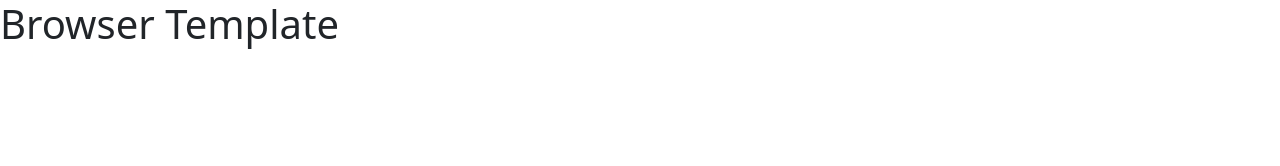
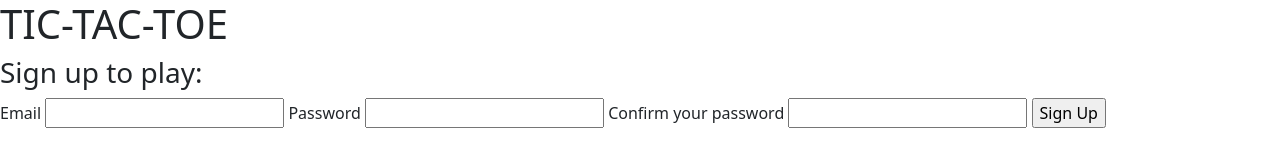
Before and after one commit to n8feldman/game-project-client, a website built with webpack: page index.html in a window 1280 px wide. Built offline with nearby package versions, Linux system fonts and the light colour scheme.

Commit message:
Sign up form done, basic event handler implemented.

```diff
--- a/app/app.js
+++ b/app/app.js
@@ -1,9 +1,9 @@
 // use require with a reference to bundle the file and use it in this file
 // const example = require('./example')
-
+const eventHandler = require('./events.js')
 // use require without a reference to ensure a file is bundled
 // require('./example')
 
 $(() => {
-  // your JS code goes here
+  $('#sign-up-form').on('submit', eventHandler.onSignUp)
 })
--- /dev/null
+++ b/app/events.js
@@ -0,0 +1,11 @@
+'use strict'
+
+const onSignUp = (event) => {
+  event.preventDefault()
+  console.log('here')
+  $('h3').html('signed up')
+}
+
+module.exports = {
+  onSignUp
+}
--- a/index.html
+++ b/index.html
@@ -12,6 +12,16 @@
       <script src="public/application.js" type="text/javascript" charset="utf-8" defer></script>
     </head>
     <body>
-      <h1>Browser Template</h1>
+      <h1>TIC-TAC-TOE</h1>
+      <form id="sign-up-form">
+        <h3>Sign up to play:</h3>
+        <label for="credentials[email]">Email</label>
+        <input name="credentials[email]" type="email">
+        <label for="credentials[password]">Password</label>
+        <input name="credentials[password]" type="password">
+        <label for="credentials[password_confirmation]">Confirm your password</label>
+        <input name="credentials[password_confirmation]" type="password">
+        <input type="submit" value="Sign Up">
+      </form>
     </body>
 </html>
```
